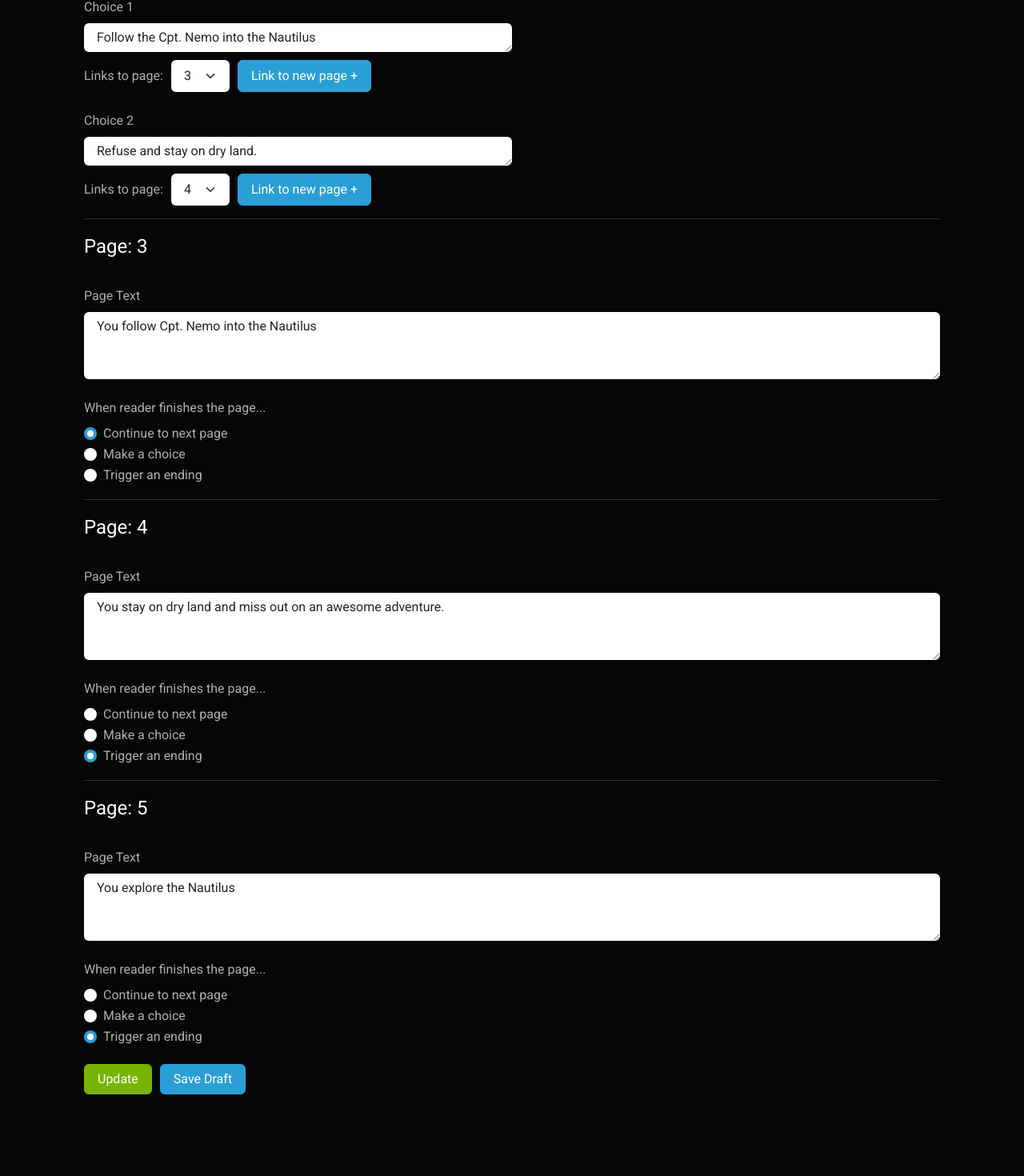
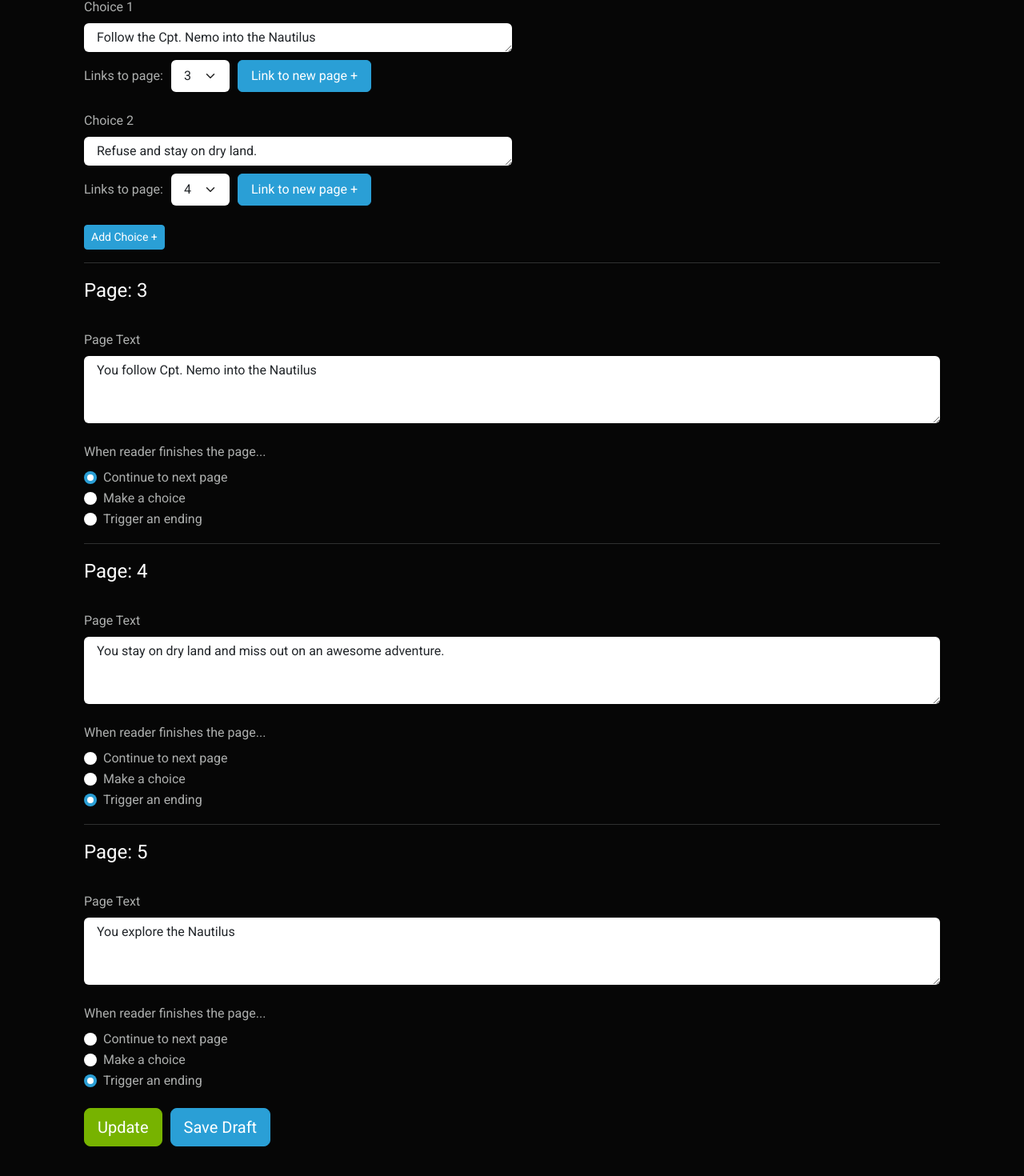
Before and after one commit to jadenmounteer/createYourOwnAdventure, an Angular app: page /createOrEditStory/1 in a window 1280 px wide. Shown: the part 986-2456 px from the top of the page at 80% size. Before the commit the page ends 2434 px from the top, so only its background shows below. Built offline with nearby package versions, Linux system fonts and the light colour scheme.

Commit message:
Add add choice button

```diff
--- a/src/app/create-or-edit-story/create-or-edit-story.component.html
+++ b/src/app/create-or-edit-story/create-or-edit-story.component.html
@@ -118,18 +118,26 @@
             </button>
           </div>
         </div>
+        <br />
+        <button
+          type="button"
+          class="btn btn-primary btn-sm"
+          (click)="addChoice(page)"
+        >
+          Add Choice &plus;
+        </button>
       </div>
     </fieldset>
   </div>
 
   <div class="submit-buttons">
-    <button type="submit" class="btn btn-success" *ngIf="f.valid">
+    <button type="submit" class="btn btn-success btn-lg" *ngIf="f.valid">
       {{ editMode ? 'Update' : 'Publish' }}
     </button>
 
     <button
       type="button"
-      class="btn btn-success disabled"
+      class="btn btn-success disabled btn-lg"
       data-bs-toggle="tooltip"
       data-bs-placement="top"
       data-toggle="tooltip"
@@ -142,7 +150,7 @@
 
     <button
       type="submit"
-      class="btn btn-primary"
+      class="btn btn-primary btn-lg"
       data-bs-toggle="tooltip"
       data-bs-placement="top"
       data-toggle="tooltip"
--- a/src/app/create-or-edit-story/create-or-edit-story.component.ts
+++ b/src/app/create-or-edit-story/create-or-edit-story.component.ts
@@ -112,8 +112,9 @@ export class CreateOrEditStoryComponent implements OnInit {
     this.storyToEdit?.pages.forEach((page) => {
       if (page.pageNumber === pageNumber) {
         page.whenReaderFinishesPage = Number(event.target.value);
-        // TODO Add a choice to the choice array
-        this.addChoice(page);
+        if (!page.choices) {
+          this.addChoice(page);
+        }
       }
     });
     return;
```
